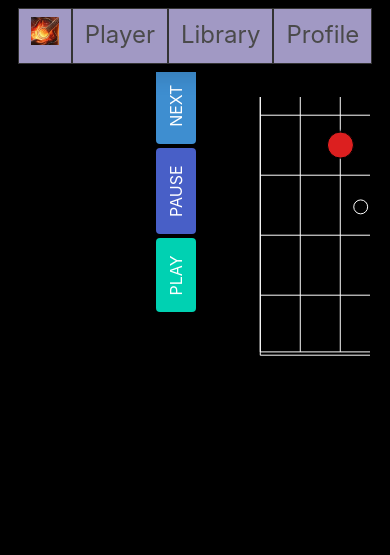
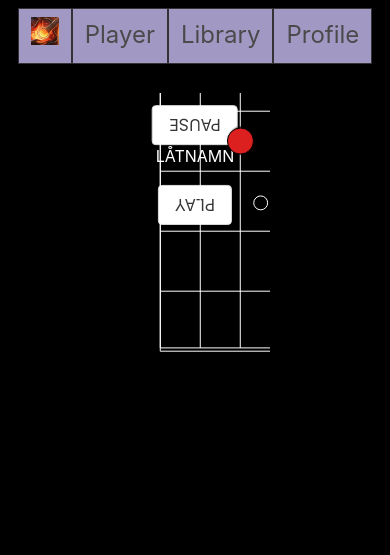
Before and after one commit to Derpy113/testapp1-InstrumentalMagic, a PHP site: page /player.php in a window 390 px wide. Shown: the top 555 px of the page. Run offline with PHP 8.4, Linux system fonts and the light colour scheme.

Commit message:
update player & css

```diff
--- a/player.php
+++ b/player.php
@@ -22,10 +22,10 @@
     <nav class="navbar is-black" role="navigation" aria-label="main navigation">
         <div class="navbar-menu">
             <div class="navbar-start">
-            <a class="navbar-item" href="#">
+            <a class="navbar-item" href="index.php">
             <img src="img/homebutton.png" alt="Home"></a>
                 <a class="navbar-item" href="#">Player</a>
-                <a class="navbar-item" href="#">Library</a>
+                <a class="navbar-item" href="library.php">Library</a>
                 <a class="navbar-item" href="#">Profile</a>
             </div>
         </div>
@@ -34,13 +34,14 @@
 
     <div class="content-container">
         <div class="control-buttons">
-            <button class="button is-primary">PLAY</button>
-            <button class="button is-link">PAUSE</button>
-            <button class="button is-info">NEXT</button>
+            <button class="button">PLAY</button>
+            <button class="button">PAUSE</button>
+            <button class="button">NEXT</button>
         </div>
+        <div class="songname">LÅTNAMN</div>
 
         <figure class="image">
-                    <object data="img/guitar_fretboard.svg" type="image/svg+xml">
+                    <object data="img/guitar_fretboard.svg" type="image/svg+xml"></object>
                     </figure>
                     <svg>Your SVG code here</svg>
     </div>
--- a/style.css
+++ b/style.css
@@ -10,6 +10,14 @@ body {
     width: auto;
     max-height: 200px;
 }
+.container {
+    display: flex;
+    flex-direction: column;
+    align-items: center;
+    justify-content: center;
+    background-color: black;
+}
+
 
 /* Meny */
 .navbar-menu {
@@ -52,46 +60,41 @@ main {
   border-color: white;
   color: white;
 }*/
-
-
-/* Spelarobjekt */
-object {
+.control-buttons{
     display: flex;
-    transition: transform 0.3s ease;
-    margin-top: 200px;
     justify-content: center;
+    align-items: center;
+    margin-top: 8rem;
 }
 
-
-.content-container svg {
-    width: 100px; /* Eller en annan storlek som passar */
-    height: auto;
+.content-container {
+    display: flex;
+    flex-direction: column;
+    align-items: center;
+    justify-content: center;
+    text-align: center; /* Lägg till detta om dina flex-items inte centreras som förväntat */
+    width: 100%;
 }
 
-/* Media query för att rotera innehållet för små skärmar */
+object {
+    margin: auto; /* Centrerar elementet horisontellt */
+    display: block; /* För att säkerställa att margin:auto tillämpas korrekt */
+    max-width: 100%; /* Se till att det inte sträcker sig utanför skärmens bredd */
+}
+
+.control-buttons {
+    display: flex;
+    justify-content: center;
+    margin-top: 2rem; /* Justera detta värde efter behov */
+}
+
 @media (max-width: 500px) {
-    .content-container, .content-container svg {
+    object, .control-buttons {
         transform: rotate(-90deg);
         transform-origin: center;
     }
 
-}
-@media (max-width: 500px) {
-    .content-container {
-        display: flex;
-        flex-direction: column;
-        align-items: center;
-    }
-
-
-    .control-buttons, .svg-player {
-        transform-origin: top left;
-    }
-
-    .control-buttons {
-        position: absolute;
-        transform-origin: 200px 200px;
-        left: 8.1rem;
-        top: 8.5rem;
+    .control-buttons button {
+        transform: rotate(-90deg);
     }
 }
```
